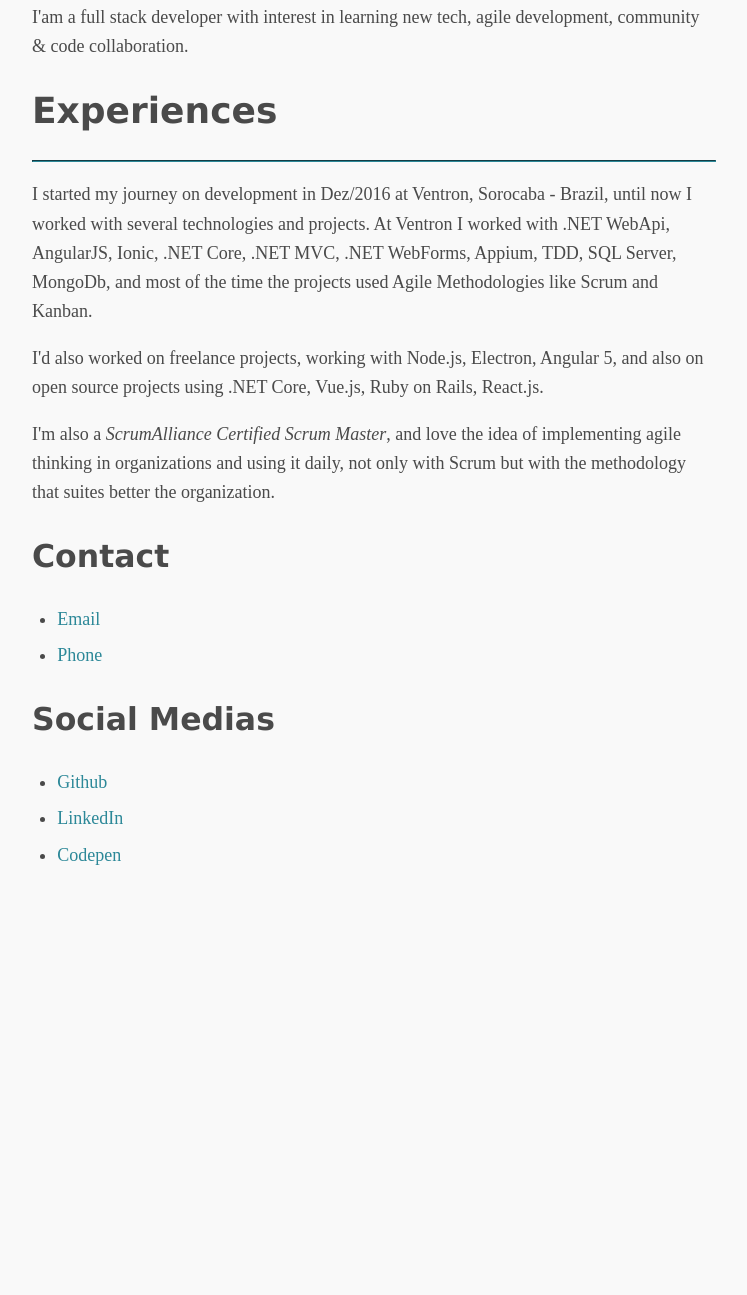
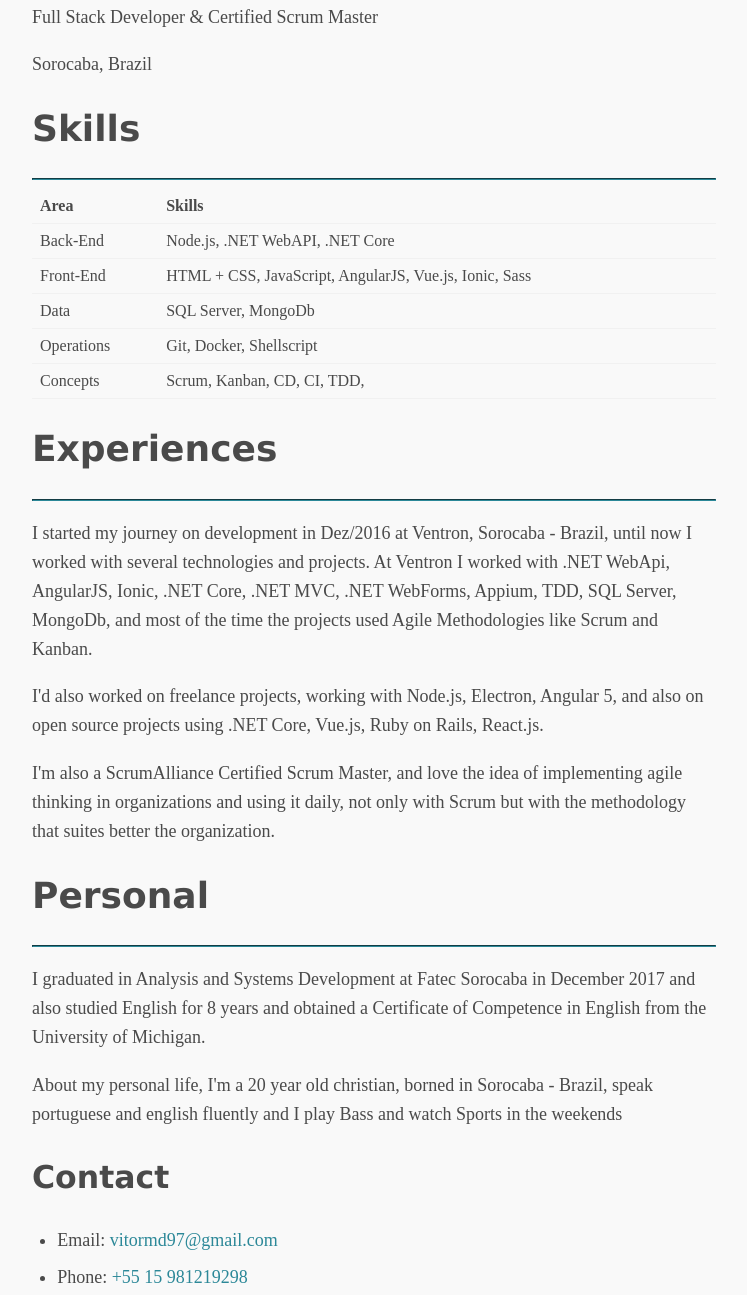
Before and after one commit to Vitormdias/about, a plain HTML site: page index.html in a window 1280 px wide. Shown: the part 105-1400 px from the top of the page, without its empty margins (266-1013 px from the left). Before the commit the page ends 1006 px from the top, so only its background shows below. Drawn offline with Linux system fonts and the light colour scheme.

Commit message:
add skills and personal info

```diff
--- a/index.html
+++ b/index.html
@@ -11,12 +11,46 @@
 
 <body>
     <header>
-        <h1>Vitor Manfré</h1>
+        <h1>Vitor Manfré Dias</h1>
         <hr>
-        <p>I'am a full stack developer with interest in learning new tech, agile development, community & code collaboration.
-        </p>
+        <p>Full Stack Developer & Certified Scrum Master</p>
+        <p>Sorocaba, Brazil</p>
+        <!-- <p>I'am a full stack developer with interest in learning new tech, agile development, community & code collaboration.
+        </p> -->
     </header>
     <section>
+        <h2>Skills</h2>
+        <hr>
+        <table>
+            <thead>
+                <tr>
+                    <th align="left">Area</th>
+                    <th align="left">Skills</th>
+                </tr>
+            </thead>
+            <tbody>
+                <tr>
+                    <td align="left">Back-End</td>
+                    <td align="left">Node.js, .NET WebAPI, .NET Core</td>
+                </tr>
+                <tr>
+                    <td align="left">Front-End</td>
+                    <td align="left">HTML + CSS, JavaScript, AngularJS, Vue.js, Ionic, Sass</td>
+                </tr>
+                <tr>
+                    <td align="left">Data</td>
+                    <td align="left">SQL Server, MongoDb</td>
+                </tr>
+                <tr>
+                    <td align="left">Operations</td>
+                    <td align="left">Git, Docker, Shellscript</td>
+                </tr>
+                <tr>
+                    <td align="left">Concepts</td>
+                    <td align="left">Scrum, Kanban, CD, CI, TDD,</td>
+                </tr>
+            </tbody>
+        </table>
         <h2>Experiences</h2>
         <hr>
         <p>I started my journey on development in Dez/2016 at Ventron, Sorocaba - Brazil, until now I worked with several technologies
@@ -26,32 +60,45 @@
         <p>I'd also worked on freelance projects, working with Node.js, Electron, Angular 5, and also on open source projects
             using .NET Core, Vue.js, Ruby on Rails, React.js.
         </p>
-        <p>I'm also a
-            <em>ScrumAlliance Certified Scrum Master</em>, and love the idea of implementing agile thinking in organizations
+        <p>I'm also a ScrumAlliance Certified Scrum Master, and love the idea of implementing agile thinking in organizations
             and using it daily, not only with Scrum but with the methodology that suites better the organization.
+        </p>
+        <h2>Personal</h2>
+        <hr>
+        <p>
+            I graduated in Analysis and Systems Development at Fatec Sorocaba in December 2017 and also studied English for 8 years and
+            obtained a Certificate of Competence in English from the University of Michigan.
+        </p>
+        <p>About my personal life, I'm a 20 year old christian, borned in Sorocaba - Brazil, speak portuguese and english fluently
+            and I play Bass and watch Sports in the weekends
         </p>
     </section>
     <footer>
         <h3>Contact</h3>
         <ul>
             <li>
-                <a href="mailto:vitormd97@gmail.com">Email</a>
+                Email:
+                <a href="mailto:vitormd97@gmail.com">vitormd97@gmail.com</a>
             </li>
             <li>
-                <a href="tel:+5515981219298">Phone</a>
+                Phone:
+                <a href="tel:+5515981219298">+55 15 981219298</a>
             </li>
 
         </ul>
         <h3>Social Medias</h3>
         <ul>
             <li>
-                <a href="https://github.com/vitormdias" target="_blank">Github</a>
+                Github:
+                <a href="https://github.com/vitormdias" target="_blank">vitormdias</a>
             </li>
             <li>
-                <a href="https://www.linkedin.com/in/vitor-manfre-dias-323a27128/" target="_blank">LinkedIn</a>
+                Codepen:
+                <a href="https://codepen.io/vitormdias" target="_blank">vitormdias</a>
             </li>
             <li>
-                <a href="https://codepen.io/vitormdias/" target="_blank">Codepen</a>
+                LinkedIn:
+                <a href="https://www.linkedin.com/in/vitor-manfre-dias-323a27128/" target="_blank">Vitor Manfre Dias</a>
             </li>
         </ul>
     </footer>
```
